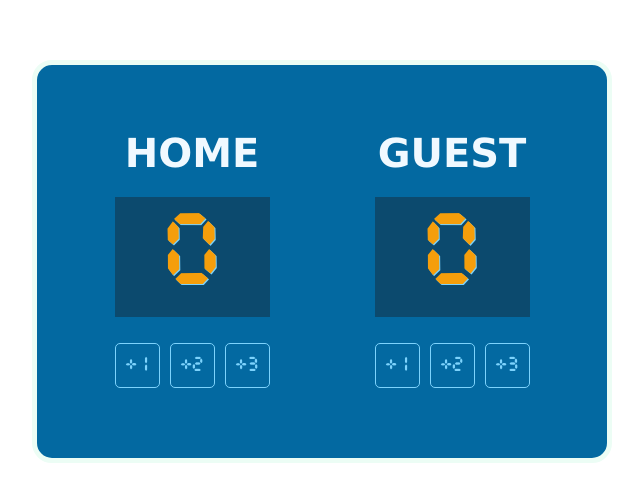
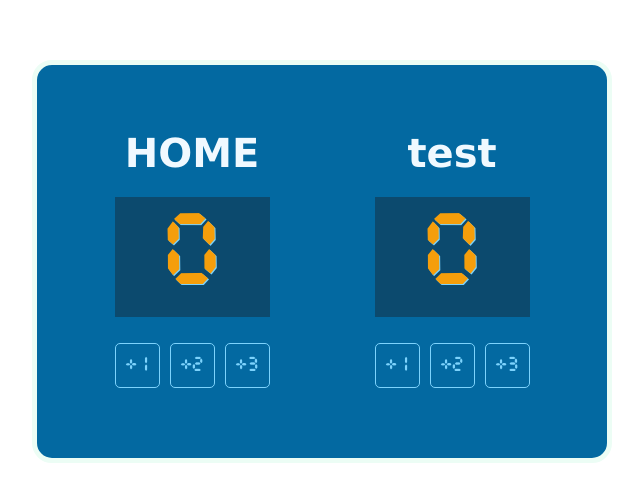
Before and after one commit to Aubreewee/Basketball-scoreboard, a plain HTML site: page index.html in a window 1280 px wide. Shown: the part 240-742 px from the top of the page, without its empty margins (318-961 px from the left). Drawn offline with Linux system fonts and the light colour scheme; files whose address does not match are found by name.

Commit message:
Update a test header

```diff
--- a/index.html
+++ b/index.html
@@ -21,7 +21,7 @@
         </div>
 
         <div class="whole" id="guest-side">
-            <h3 class="title">GUEST</h3>
+            <h3 class="title">test</h3>
             <h3 class="scores" id="guest-score-el">0</h3>
             <div class="score-btns">
                 <button class="score-btn" id="plus-one-btn" onclick="guestPlusOne()">+1</button>
```
